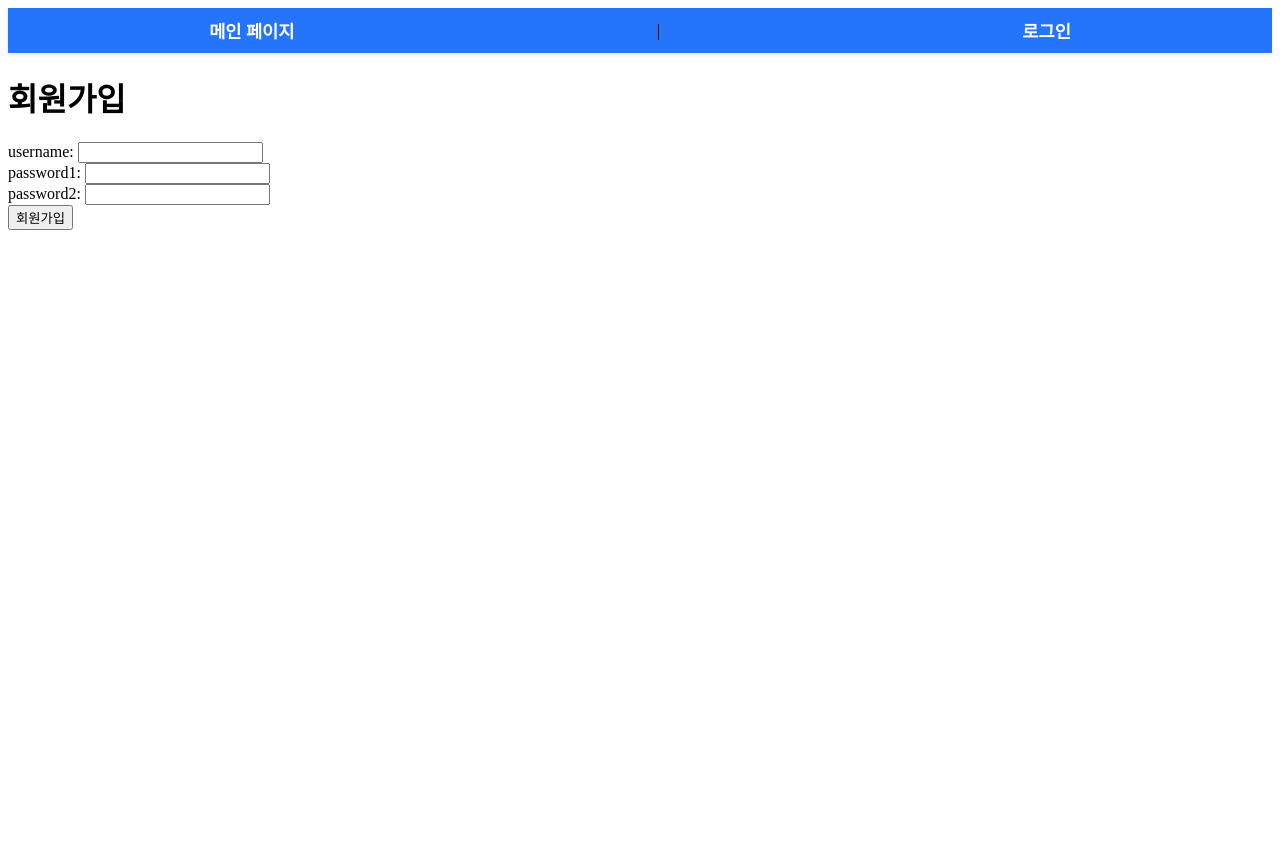
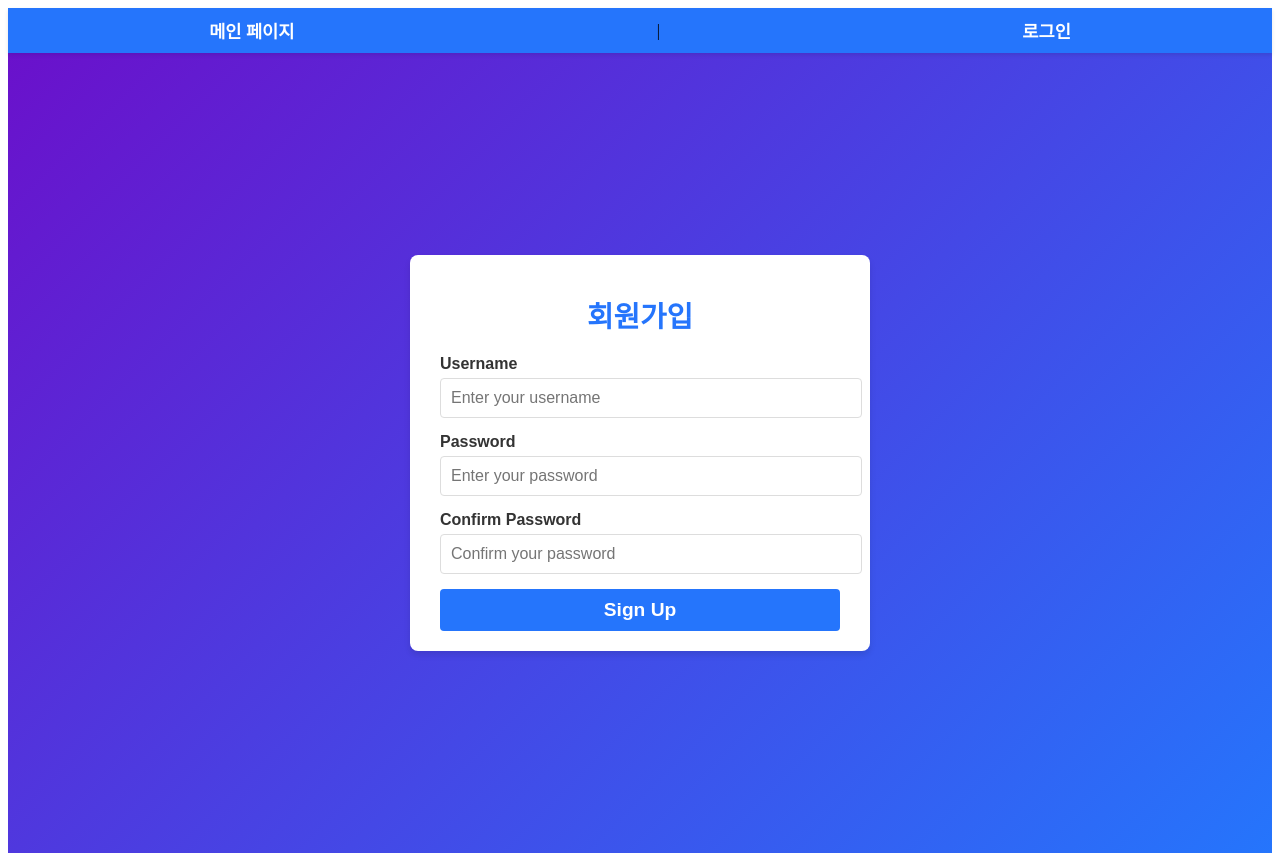
Before and after one commit to Ja-efan/notitle, a Vue app in the folder frontends/: page /signup in a window 1280 px wide. Before the commit the page ends 800 px from the top, so only its background shows below. Built offline with nearby package versions, Linux system fonts and the light colour scheme.

Commit message:
Update: 로그인 창 및 회원가입 창 업데이트

```diff
--- a/frontends/src/views/LoginView.vue
+++ b/frontends/src/views/LoginView.vue
@@ -1,4 +1,5 @@
 <script setup>
+import axios from 'axios';
 import { ref } from 'vue'
 import { useRouter } from 'vue-router'
 
@@ -6,9 +7,32 @@ const username = ref('')
 const password = ref('')
 const router = useRouter()
 
-const logIn = function () {
-  console.log('Logging in with', username.value, password.value)
-  // 로그인 요청 처리 로직
+const logIn = async () => {
+  if (!username.value) {
+    alert("Username을 입력해주세요.")
+    return
+  }
+  else if (!password.value) {
+    alert("Password를 입력해주세요.")
+    return
+  }
+  try {
+    const payload = {
+      username: username.value,
+      password: password.value,
+    }
+    // backend server로 login 요청
+    const response = await axios.post("http://127.0.0.1:8000/dj-rest-auth/login/", payload)
+    // 로그인 성공 처리
+    alert("로그인 성공!")
+    // 토큰 저장
+    localStorage.setItem('token', response.data.key)
+    console.log("로그인 성공: ", response.data)
+    router.push('/')
+  } catch (error) {
+    alert("로그인 실패: 아이디 또는 비밀번호를 확인해주세요.")
+    console.error("로그인 실패: ", error)
+  }
 }
 
 const goSignUp = function () {
--- a/frontends/src/views/SignupView.vue
+++ b/frontends/src/views/SignupView.vue
@@ -20,29 +20,123 @@ const signUp = function() {
 </script>
 
 <template>
-  <div>
-    <h1>회원가입</h1>
-    <form @submit.prevent="signUp">
-      <div>
-        <label for="username">username: </label>
-        <input type="text" id="username" v-model="username">
-      </div>
+  <div class="signup-container">
+    <div class="signup-card">
+      <h1 class="signup-title">회원가입</h1>
+      <form @submit.prevent="signUp">
+        <div class="form-group">
+          <label for="username">Username</label>
+          <input type="text" id="username" v-model="username" placeholder="Enter your username" />
+        </div>
 
-      <div>
-        <label for="password1">password1: </label>
-        <input type="password" id="password1" v-model="password1">
-      </div>
+        <div class="form-group">
+          <label for="password1">Password</label>
+          <input type="password" id="password1" v-model="password1" placeholder="Enter your password" />
+        </div>
 
-      <div>
-        <label for="password2">password2: </label>
-        <input type="password" id="password2" v-model="password2">
-      </div>
+        <div class="form-group">
+          <label for="password2">Confirm Password</label>
+          <input type="password" id="password2" v-model="password2" placeholder="Confirm your password" />
+        </div>
 
-      <input type="submit" value="회원가입">
-    </form>
+        <button type="submit" class="signup-button">Sign Up</button>
+      </form>
+    </div>
   </div>
 </template>
 
 <style scoped>
+/* 전체 페이지 스타일 */
+.signup-container {
+  display: flex;
+  justify-content: center;
+  align-items: center;
+  min-height: 100vh;
+  background: linear-gradient(135deg, #6a11cb 0%, #2575fc 100%);
+  font-family: 'Arial', sans-serif;
+  color: #333;
+}
 
+/* 카드 스타일 */
+.signup-card {
+  background: #ffffff;
+  border-radius: 8px;
+  padding: 20px 30px;
+  width: 100%;
+  max-width: 400px;
+  box-shadow: 0 4px 6px rgba(0, 0, 0, 0.1);
+  text-align: center;
+}
+
+/* 제목 스타일 */
+.signup-title {
+  margin-bottom: 20px;
+  font-size: 1.8rem;
+  color: #2575fc;
+}
+
+/* 폼 그룹 스타일 */
+.form-group {
+  margin-bottom: 15px;
+  text-align: left;
+}
+
+.form-group label {
+  display: block;
+  font-weight: bold;
+  margin-bottom: 5px;
+  color: #333;
+}
+
+.form-group input {
+  width: 100%;
+  padding: 10px;
+  font-size: 1rem;
+  border: 1px solid #ddd;
+  border-radius: 4px;
+  outline: none;
+}
+
+.form-group input:focus {
+  border-color: #2575fc;
+}
+
+/* 버튼 스타일 */
+.signup-button {
+  display: block;
+  width: 100%;
+  padding: 10px 15px;
+  background-color: #2575fc;
+  border: none;
+  border-radius: 4px;
+  color: #fff;
+  font-size: 1.2rem;
+  font-weight: bold;
+  cursor: pointer;
+  transition: background-color 0.3s ease, transform 0.2s ease;
+}
+
+.signup-button:hover {
+  background-color: #1b5ab6;
+  transform: translateY(-2px);
+}
+
+/* 반응형 디자인 */
+@media (max-width: 768px) {
+  .signup-card {
+    padding: 15px 20px;
+  }
+
+  .signup-title {
+    font-size: 1.5rem;
+  }
+
+  .form-group input {
+    font-size: 0.9rem;
+  }
+
+  .signup-button {
+    font-size: 1rem;
+  }
+}
 </style>
```
